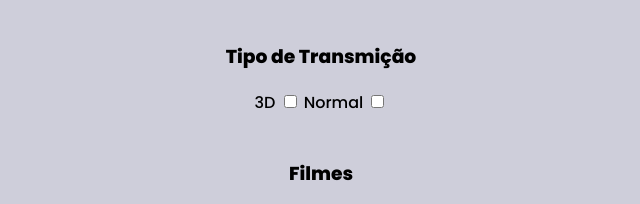
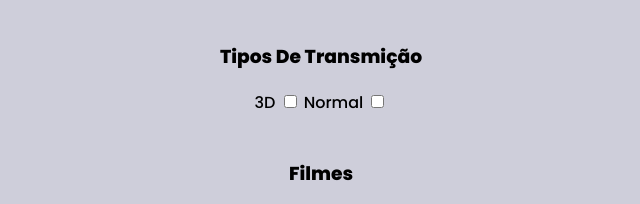
Before and after one commit to Guinuux/formulario, a plain HTML site: page fomulario.html in a window 1280 px wide. Shown: the part 193-397 px from the top of the page, 319-959 px from the left. Drawn offline with Linux system fonts and the light colour scheme.

Commit message:
alterado de "Tipo de Transmição" para "Tipos De"

```diff
--- a/fomulario.html
+++ b/fomulario.html
@@ -34,7 +34,7 @@
 
         <br><br>
 
-        <h3>Tipo de Transmição</h3>
+        <h3>Tipos De Transmição</h3>
 
         <label for="3d">3D</label>
         <input type="checkbox" name="tipo de sala" id="3d">
```
